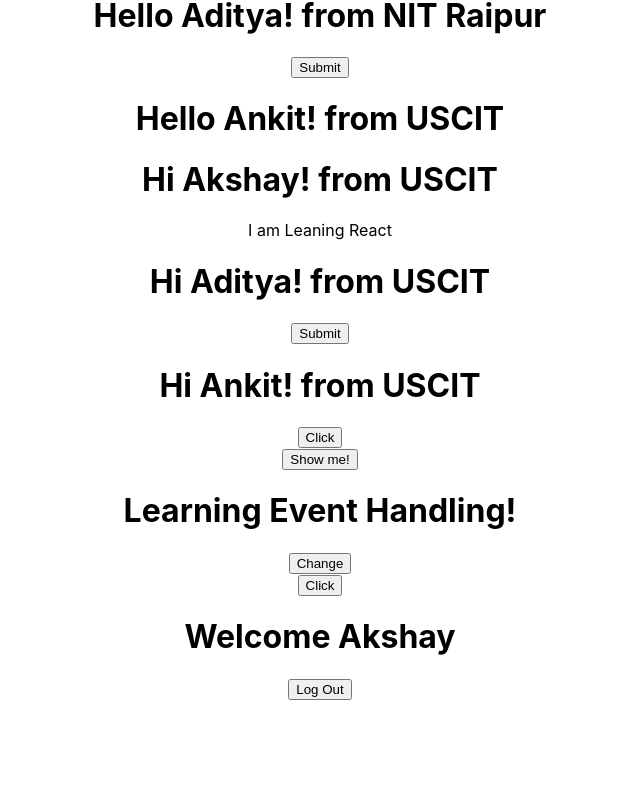
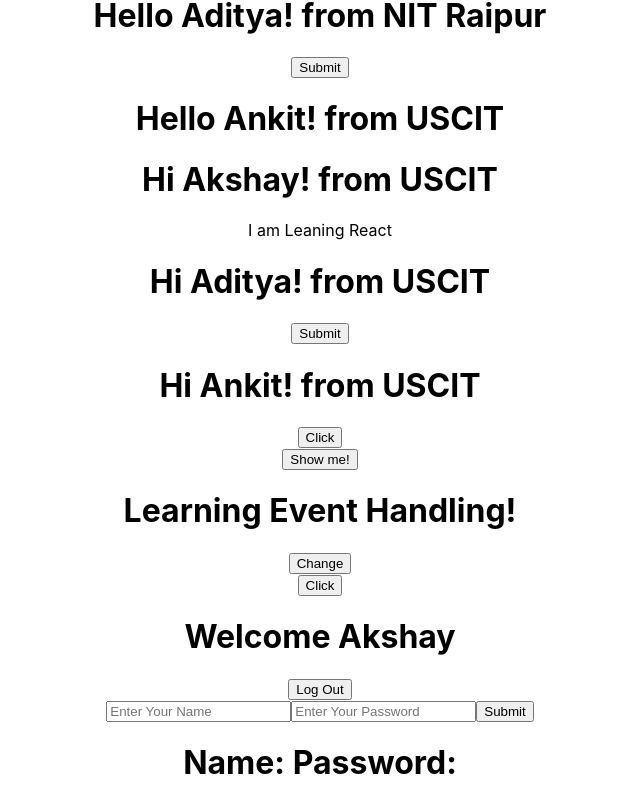
Before and after one commit to akshay2742/Practice_React, a React (Create React App) app: page / in a window 1280 px wide. Shown: the part 418-1222 px from the top of the page, without its empty margins (320-960 px from the left). Before the commit the page ends 1118 px from the top, so only its background shows below. Built offline with nearby package versions, Linux system fonts and the light colour scheme.

Commit message:
create login form

```diff
--- a/src/App.js
+++ b/src/App.js
@@ -11,6 +11,7 @@ import ClassClick from './components/ClassClick'
 import EventBind from './components/EventBind'
 import ParentComp from './components/ParentComp';
 import UserGreeting from './components/UserGreeting';
+import LoginForm from './components/LoginForm';
 
 
 function App() {
@@ -39,7 +40,9 @@ function App() {
      <ClassClick />
      <EventBind />
      <ParentComp />
-     <UserGreeting />
+     <UserGreeting>
+     </UserGreeting>
+     <LoginForm />
     </div>
   );
 }
--- /dev/null
+++ b/src/components/LoginForm.js
@@ -0,0 +1,49 @@
+import React, { Component } from 'react';
+
+class LoginForm extends Component {
+
+    constructor(props) {
+      super(props)
+
+      this.state = {
+         name: "",
+         password: ""
+      }
+    }
+
+
+    submit(){
+        let x = document.getElementById('form_name');
+        let y = document.getElementById('form_password');
+        let z = document.getElementById('heading')
+        let q = document.getElementById('form')
+        if (x.value == "" && y.value == "") {
+            alert("Fill the boxes!!")
+            z.style.display = "none"
+
+        }
+        else{
+            this.setState({
+                name: x.value,
+                password: y.value
+            })
+
+
+        }
+
+    }
+
+  render() {
+    return (<div>
+        <form id='form'>
+            <input type="text" id='form_name' placeholder='Enter Your Name'></input>
+            <input type="password" id='form_password' placeholder='Enter Your Password'></input>
+            <button type="button" onClick={() => this.submit()}>Submit</button>
+            <h1 id='heading'>Name: {this.state.name} Password: {this.state.password}</h1>
+        </form>
+    </div>
+    );
+  }
+}
+
+export default LoginForm;
```
